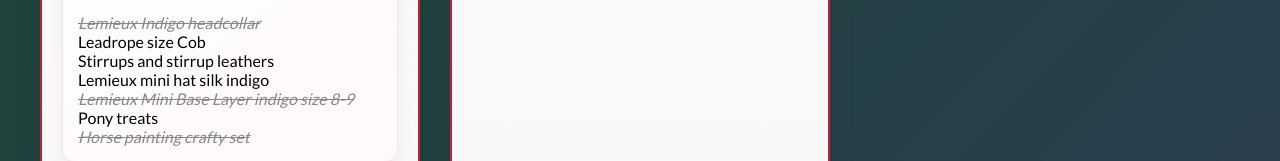
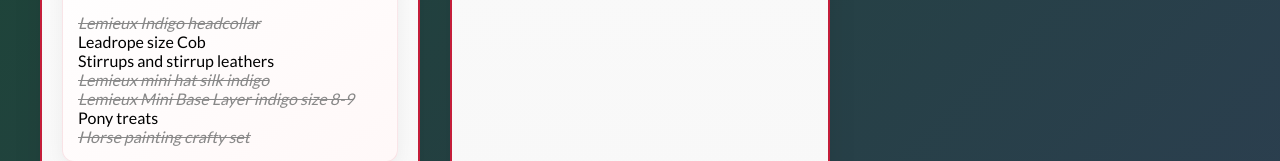
Before and after one commit to James1Law/lawchristmas2024v2, a React (Create React App) app: page / in a window 1280 px wide. Shown: the part 3476-3637 px from the top of the page. Built offline with nearby package versions, Linux system fonts and the light colour scheme; a web font is replaced by a local one.

Commit message:
hat silk

```diff
--- a/src/data/familyData.js
+++ b/src/data/familyData.js
@@ -272,7 +272,7 @@ export const familyData = {
             { text: "Lemieux Indigo headcollar", bought: true },
             { text: "Leadrope size Cob", bought: false },
             { text: "Stirrups and stirrup leathers", bought: false },
-            { text: "Lemieux mini hat silk indigo", bought: false },
+            { text: "Lemieux mini hat silk indigo", bought: true },
             { text: "Lemieux Mini Base Layer indigo size 8-9", bought: true },
             { text: "Pony treats", bought: false },
             { text: "Horse painting crafty set", bought: true }
```
